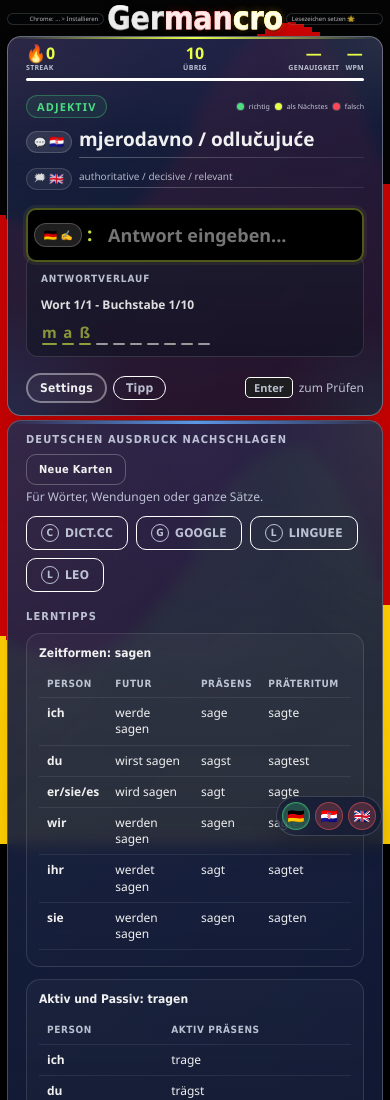
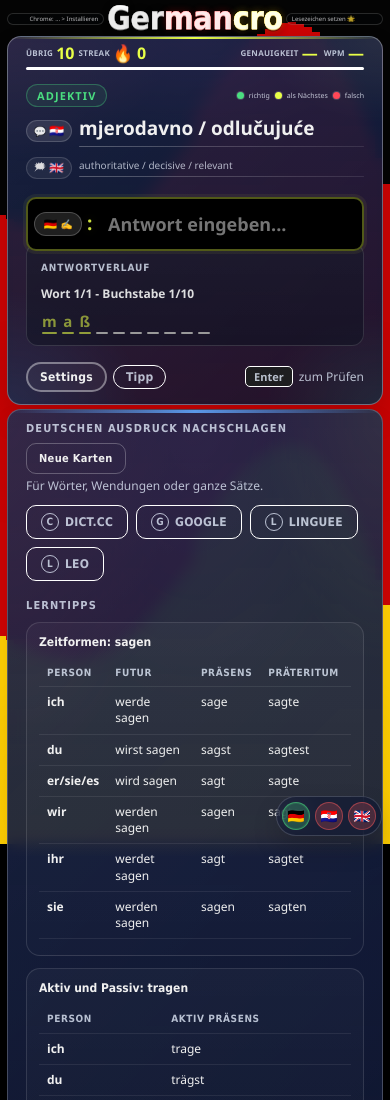
Before and after one commit to Lomuss33/GermanCro, a website: page index.html in a window 390 px wide. Shown: the top 1100 px of the page. Drawn offline with Linux system fonts and the light colour scheme; no server answers.

Commit message:
stats fix

```diff
--- a/style.css
+++ b/style.css
@@ -416,40 +416,45 @@ body > * { position: relative; z-index: 1; }
 }
 
 .stats-bar {
-  display: grid;
-  grid-template-columns: minmax(0, 1fr) auto minmax(0, 1fr);
-  align-items: center;
-  gap: 16px;
+  display: flex;
+  align-items: center;
+  gap: 12px;
   margin-bottom: 4px;
   white-space: nowrap;
+  flex-wrap: nowrap;
 }
 
 .stat {
   display: flex;
-  flex-direction: column;
-  align-items: center;
-  gap: 2px;
+  flex-direction: row;
+  align-items: center;
+  gap: 6px;
   min-width: 0;
 }
 
 .stat-streak {
-  justify-self: start;
-  align-items: flex-start;
+  order: 2;
+  align-items: center;
 }
 
 .stat-remaining {
-  justify-self: center;
+  order: 1;
 }
 
 .stats-right {
   display: flex;
-  justify-self: end;
+  order: 3;
   justify-content: flex-end;
   gap: 18px;
   min-width: 0;
+  margin-left: auto;
 }
 
 .stat-value {
+  order: 2;
+  display: inline-flex;
+  align-items: center;
+  gap: 4px;
   font-size: 26px;
   font-weight: 800;
   line-height: 1;
@@ -458,11 +463,16 @@ body > * { position: relative; z-index: 1; }
 }
 
 .stat-label {
-  font-size: 10px;
+  order: 1;
+  display: inline-flex;
+  align-items: center;
+  font-size: 11px;
   text-transform: uppercase;
-  letter-spacing: 0.08em;
+  letter-spacing: 0.06em;
   color: var(--muted);
   font-weight: 700;
+  line-height: 1;
+  white-space: nowrap;
 }
 
 .flame {
@@ -2199,8 +2209,6 @@ input.wrong {
   }
 
   .stats-bar {
-    grid-template-columns: minmax(0, 1fr) auto minmax(0, 1fr);
-    justify-items: stretch;
     gap: 6px;
     margin-bottom: 6px;
   }
@@ -2210,17 +2218,15 @@ input.wrong {
     align-items: center;
   }
 
+  .stat {
+    gap: 4px;
+  }
+
   .stat-streak {
-    justify-self: start;
-    align-items: flex-start;
-  }
-
-  .stat-remaining {
-    justify-self: center;
+    align-items: center;
   }
 
   .stats-right {
-    justify-self: end;
     justify-content: flex-end;
     align-items: center;
     gap: 8px;
@@ -2231,7 +2237,7 @@ input.wrong {
   }
 
   .stat-label {
-    font-size: 8px;
+    font-size: 9px;
     letter-spacing: 0.05em;
   }
 
@@ -2431,8 +2437,11 @@ input.wrong {
   }
 
   .stats-bar {
-    grid-template-columns: minmax(0, 1fr) auto minmax(0, 1fr);
     gap: 4px;
+  }
+
+  .stat {
+    gap: 3px;
   }
 
   .stat-value {
@@ -2440,7 +2449,7 @@ input.wrong {
   }
 
   .stat-label {
-    font-size: 7px;
+    font-size: 8px;
     letter-spacing: 0.04em;
   }
 
```
